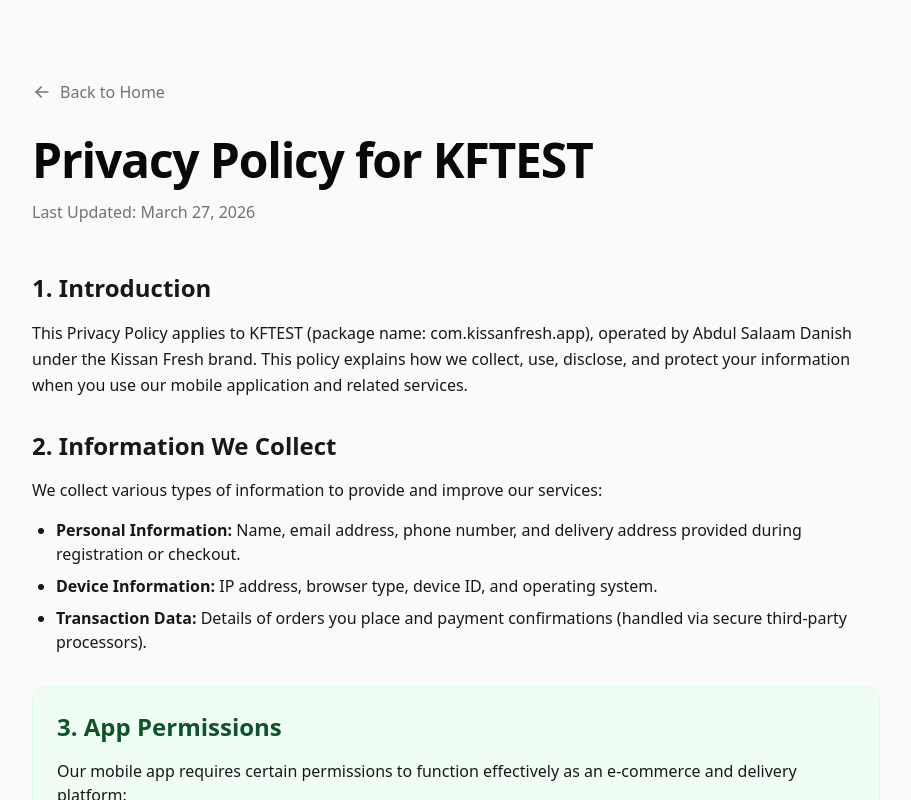
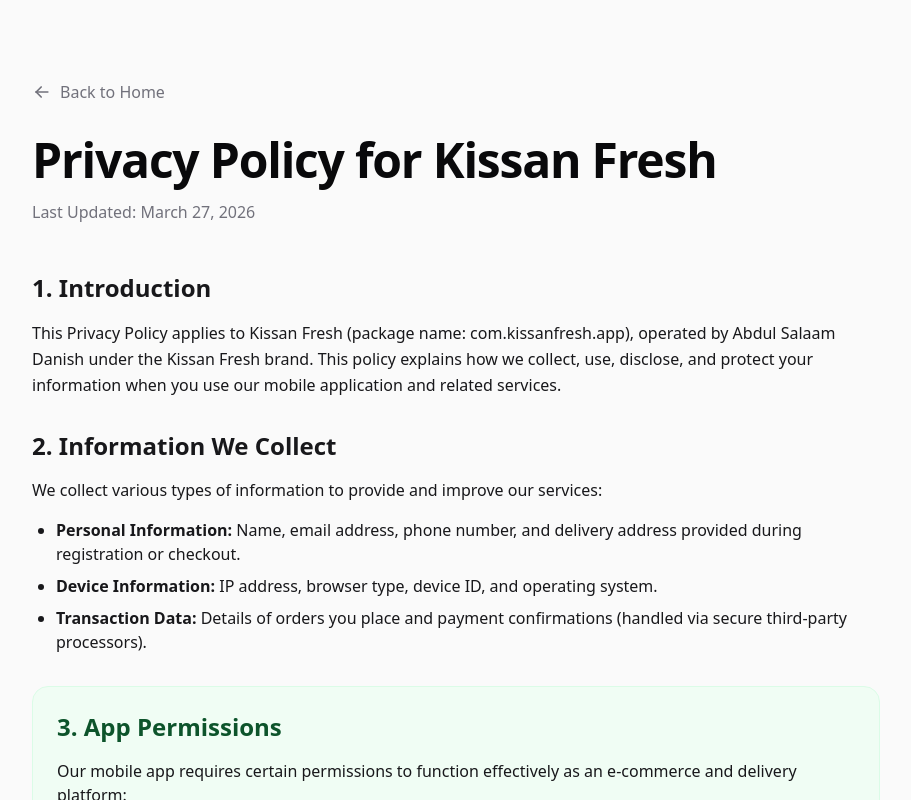
Before and after one commit to AS-Danish/KissanFreshDashboard, a Next.js app: page /privacy in a window 1280 px wide. Shown: the top 800 px of the page, without its empty margins (184-1095 px from the left). Built offline with nearby package versions, Linux system fonts and the light colour scheme; no server answers; the database is empty.

Commit message:
Updated the Privacy Policy

```diff
--- a/src/app/privacy/page.jsx
+++ b/src/app/privacy/page.jsx
@@ -3,8 +3,8 @@
 import { IconArrowLeft } from "@tabler/icons-react";
 
 export const metadata = {
-  title: "Privacy Policy for KFTEST",
-  description: "Privacy Policy for KFTEST mobile application and related services.",
+  title: "Privacy Policy for Kissan Fresh",
+  description: "Privacy Policy for Kissan Fresh mobile application and related services.",
 };
 
 export default function PrivacyPolicy() {
@@ -23,7 +23,7 @@
 
         <header className="mb-12">
           <h1 className="text-4xl md:text-5xl font-bold tracking-tight mb-4 text-zinc-950 dark:text-white">
-            Privacy Policy for KFTEST
+            Privacy Policy for Kissan Fresh
           </h1>
           <p className="text-zinc-500 dark:text-zinc-400">
             Last Updated: {lastUpdated}
@@ -34,7 +34,7 @@
           <section>
             <h2 className="text-2xl font-semibold mb-4 text-zinc-900 dark:text-zinc-100">1. Introduction</h2>
             <p className="leading-relaxed">
-              This Privacy Policy applies to KFTEST (package name: com.kissanfresh.app), operated by Abdul Salaam Danish under the Kissan Fresh brand. This policy explains how we collect, use, disclose, and protect your information when you use our mobile application and related services.
+              This Privacy Policy applies to Kissan Fresh (package name: com.kissanfresh.app), operated by Abdul Salaam Danish under the Kissan Fresh brand. This policy explains how we collect, use, disclose, and protect your information when you use our mobile application and related services.
             </p>
           </section>
 
```
